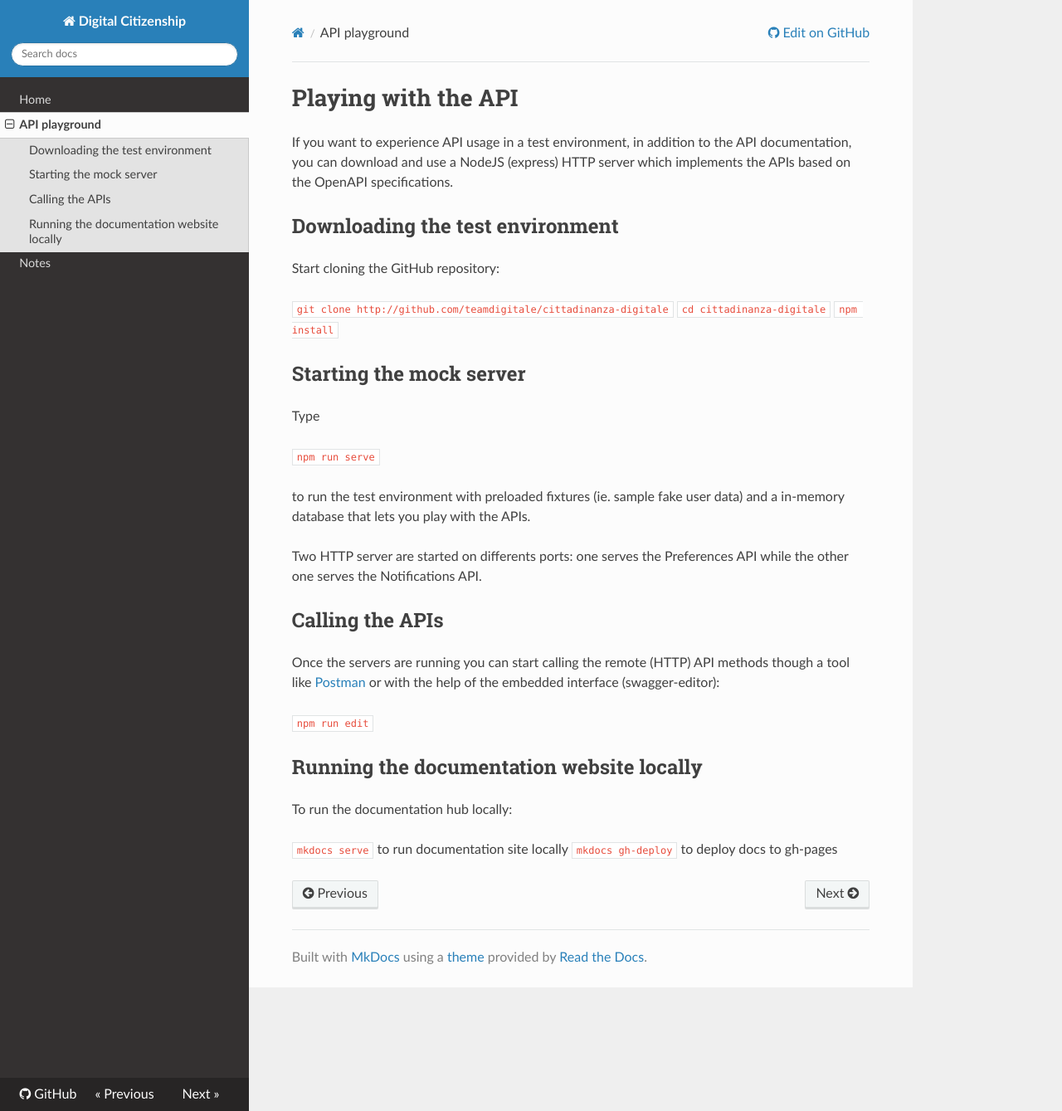
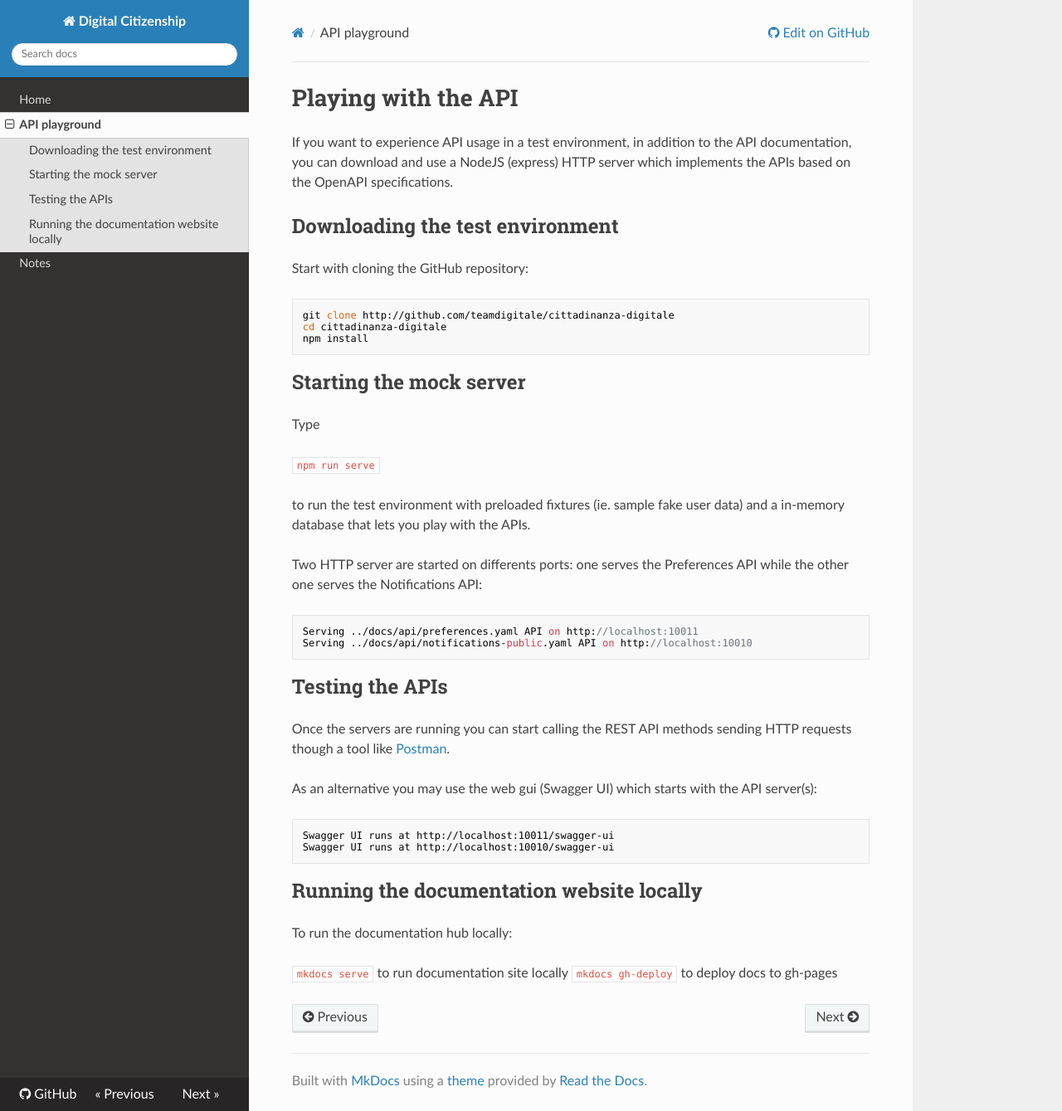
Before and after one commit to pagopa-archive/io, an MkDocs documentation site: the page built from docs/server.md, in a window 1280 px wide and 1339 px high. Shown: the whole window at 83% size. Built offline with MkDocs 1.6.1, drawn with Linux system fonts in a browser that asks for light colours; nearby versions of some CDN libraries; old or Windows-style settings are respelled for this version of MkDocs.

Commit message:
fixed docs

````diff
--- a/docs/server.md
+++ b/docs/server.md
@@ -6,11 +6,13 @@ HTTP server which implements the APIs based on the OpenAPI specifications.
 
 ## Downloading the test environment
 
-Start cloning the GitHub repository:
+Start with cloning the GitHub repository:
 
-`git clone http://github.com/teamdigitale/cittadinanza-digitale`
-`cd cittadinanza-digitale`
-`npm install`
+```
+git clone http://github.com/teamdigitale/cittadinanza-digitale
+cd cittadinanza-digitale
+npm install
+```
 
 ## Starting the mock server
 
@@ -22,15 +24,25 @@ to run the test environment with preloaded fixtures (ie. sample fake user data)
 and a in-memory database that lets you play with the APIs.
 
 Two HTTP server are started on differents ports: one serves the Preferences API
-while the other one serves the Notifications API.
+while the other one serves the Notifications API:
 
-## Calling the APIs
+```
+Serving ../docs/api/preferences.yaml API on http://localhost:10011
+Serving ../docs/api/notifications-public.yaml API on http://localhost:10010
+```
 
-Once the servers are running you can start calling the remote (HTTP) API methods
-though a tool like [Postman](https://www.getpostman.com/) or with the help of
-the embedded interface (swagger-editor):
+## Testing the APIs
 
-`npm run edit`
+Once the servers are running you can start calling the REST API methods
+sending HTTP requests though a tool like [Postman](https://www.getpostman.com/).
+
+As an alternative you may use the web gui (Swagger UI)
+which starts with the API server(s):
+
+```
+Swagger UI runs at http://localhost:10011/swagger-ui
+Swagger UI runs at http://localhost:10010/swagger-ui
+```
 
 ## Running the documentation website locally
 
````
